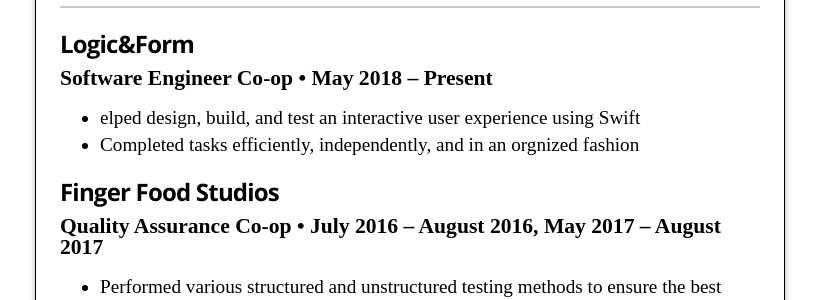
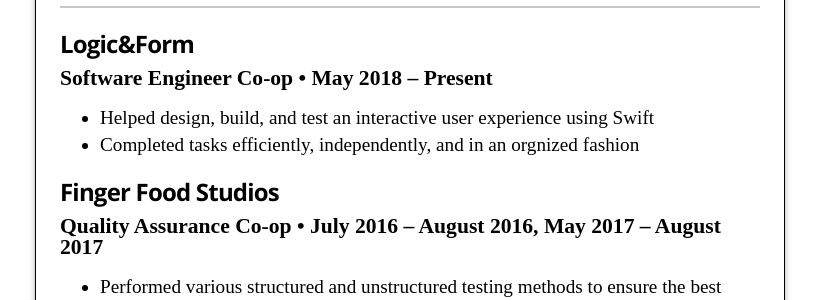
Before and after one commit to harrisonturley/harrisonturley.github.io, a Jekyll site: the page built from index.html, in a window 1280 px wide. Shown: the part 762-1062 px from the top of the page, without its empty margins (230-1049 px from the left). Built offline with Jekyll 4.4.1, drawn with Linux system fonts in a browser that asks for light colours.

Commit message:
Fixed spelling mistake

```diff
--- a/_data/experience.yml
+++ b/_data/experience.yml
@@ -2,7 +2,7 @@
 - company: Logic&Form
   position: Software Engineer Co-op
   duration: May 2018 &ndash; Present
-  summary: <ul class="resume-item-list"><li>elped design, build, and test an interactive user experience using Swift</li><li>Completed tasks efficiently, independently, and in an orgnized fashion</li></ul>
+  summary: <ul class="resume-item-list"><li>Helped design, build, and test an interactive user experience using Swift</li><li>Completed tasks efficiently, independently, and in an orgnized fashion</li></ul>
 
 - company: Finger Food Studios
   position: Quality Assurance Co-op
```
Also changed, not shown: _sass/_resume.scss (line endings or trailing spaces), 2 other files.
